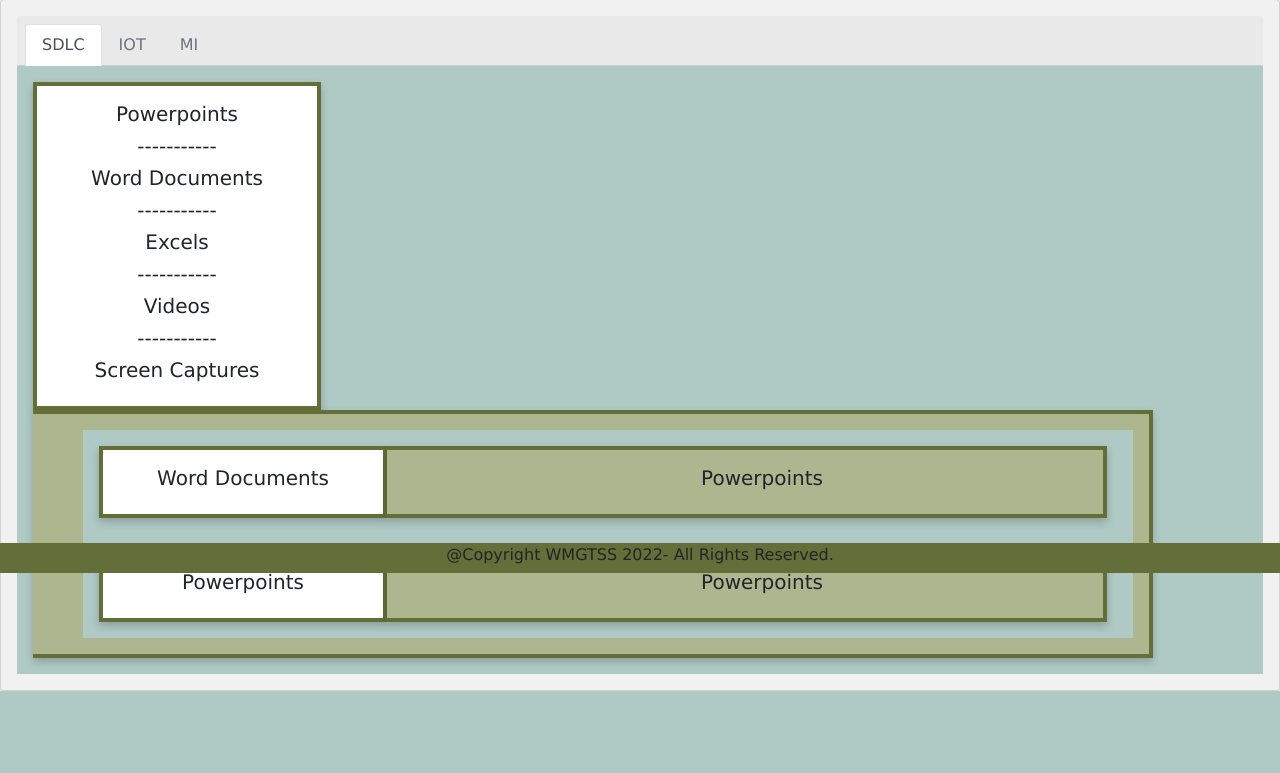
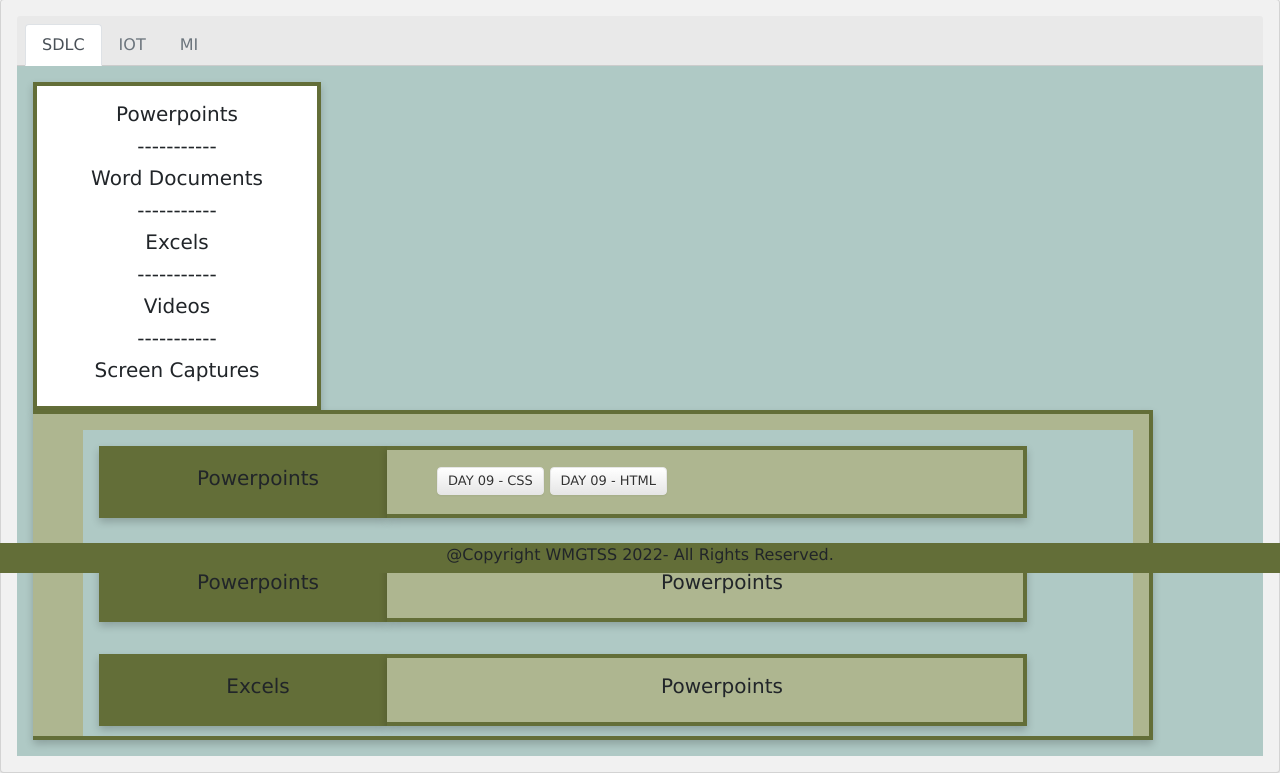
Before and after one commit to u1942817/SDLC, a Flask app: page /resource_board in a window 1280 px wide. Shown: the part 227-1000 px from the top of the page. Before the commit the page ends 918 px from the top, so only its background shows below. Run offline with Flask 2, Linux system fonts and the light colour scheme; some libraries are stand-ins or nearby versions.

Commit message:
Resource Board Tweaks
Resource Board Tweaks

```diff
--- a/static/login.css
+++ b/static/login.css
@@ -278,7 +278,7 @@ p {
 	font-size: large;
 	flex: 0 0 100%;
   }
-  .card5 { /* Document card tile */
+  .card5 { /* CREATE, EDIT, DELETE and resource list card tiles */
 	box-shadow: 0 4px 8px 0 rgba(0, 0, 0, 0.2); /* this adds the "card" effect */
 	padding: 16px;
 	text-align: left;
@@ -287,10 +287,11 @@ p {
 	font-size: large;
 	flex: 0 0 100%;
   }
-  .card6 { /* Document card tile */
+  .card6 { /* 2nd card in resourceboard tile */
 	box-shadow: 0 4px 8px 0 rgba(0, 0, 0, 0.2); /* this adds the "card" effect */
 	padding: 16px;
 	padding-left: 50px;
+	max-height: 330px;
 	text-align: left;
 	background: #aeb690;
 	border-top: solid 4px #636e38;
@@ -298,8 +299,22 @@ p {
 	border-bottom: 4px solid #636e38;
 	font-size: large;
 	flex: 0 0 100%;
+	overflow-y: scroll;
   }
-  .card7 { /* Document card tile */
+  .card7 { /* Resource title card tile */
+	box-shadow: 0 4px 8px 0 rgba(0, 0, 0, 0.2); /* this adds the "card" effect */
+	padding: 16px;
+	padding-left: 50px;
+	text-align: left;
+	background: #636e38;
+	border-top: solid 4px #636e38;
+	border-right:  4px solid #636e38;
+	border-bottom: 4px solid #636e38;
+	font-size: large;
+	flex: 0 0 100%;
+  }
+
+  .card8 { /* resource content in resourceboard tile */
 	box-shadow: 0 4px 8px 0 rgba(0, 0, 0, 0.2); /* this adds the "card" effect */
 	padding: 16px;
 	padding-left: 50px;
@@ -329,7 +344,15 @@ p {
 	display: flex;
 	flex-wrap: wrap;
 }
-
+.card-body2{
+	background-color: #afc9c5;
+	display: flex;
+	flex-wrap: wrap;
+}
 .nav-link .active {
 	background-color: #636e38;
 }
+
+.resource_links{
+	color: black;
+}
--- a/templates/resource_board.html
+++ b/templates/resource_board.html
@@ -74,28 +74,65 @@
             </div>
             <div class="card6" style="max-width: 70rem;">
               <div class="card-body">
-                <div class="card5" style="max-width: 18rem;">
+                <div class="card7" style="max-width: 18rem;">
                   <div class="class-body">
-                    <h5 class="card-title text-center">Word Documents</h5>
+                    <h5 class="card-title text-center">Powerpoints</h5>
                   </div>
                 </div>
-              <div class="card6" style="max-width: 45rem;">
+              <div class="card8" style="max-width: 40rem;">
+                <div class="class-body">
+                  <div class="resource_links">
+                    <button type="button"class="btn btn-lg" href="{{ url_for('static', filename = 'documents/SDLC - DAY 09 - CSS.pptx') }}" download>DAY 09 - CSS</button>
+                    <button type="button"class="btn btn-lg" href="{{ url_for('static', filename = 'documents/SDLC - DAY 09 - HTML.pptx') }}" download>DAY 09 - HTML</button>
+                  </div>
+                </div>
+              </div>
+            </div>
+            <div class="card-body">
+              <div class="card7" style="max-width: 18rem;">
+                <div class="class-body">
+                  <h5 class="card-title text-center">Powerpoints</h5>
+                </div>
+              </div>
+              <div class="card8" style="max-width: 40rem;">
                 <div class="class-body">
                   <h5 class="card-title text-center">Powerpoints</h5>
                 </div>
               </div>
             </div>
             <div class="card-body">
-          <div class="card5" style="max-width: 18rem;">
+              <div class="card7" style="max-width: 18rem;">
                 <div class="class-body">
-              <h5 class="card-title text-center">Powerpoints</h5>
-
+                  <h5 class="card-title text-center">Excels</h5>
                 </div>
               </div>
-        <div class="card6" style="max-width: 45rem;">
+              <div class="card8" style="max-width: 40rem;">
                 <div class="class-body">
                   <h5 class="card-title text-center">Powerpoints</h5>
                 </div>
+              </div>
+            </div>
+            <div class="card-body">
+              <div class="card7" style="max-width: 18rem;">
+                <div class="class-body">
+                  <h5 class="card-title text-center">Videos</h5>
+                </div>
+              </div>
+              <div class="card8" style="max-width: 40rem;">
+                <div class="class-body">
+                  <h5 class="card-title text-center">Powerpoints</h5>
+                </div>
+              </div>
+            </div>
+            <div class="card-body">
+              <div class="card7" style="max-width: 18rem;">
+                <div class="class-body">
+                  <h5 class="card-title text-center">Excels</h5>
+                </div>
+              </div>
+              <div class="card8" style="max-width: 40rem;">
+                <div class="class-body">
+                  <h5 class="card-title text-center">Powerpoints</h5>
                 </div>
               </div>
             </div>
```
Also changed, not shown: 2 other files. Lines whose indentation alone changed are shown as unchanged.
